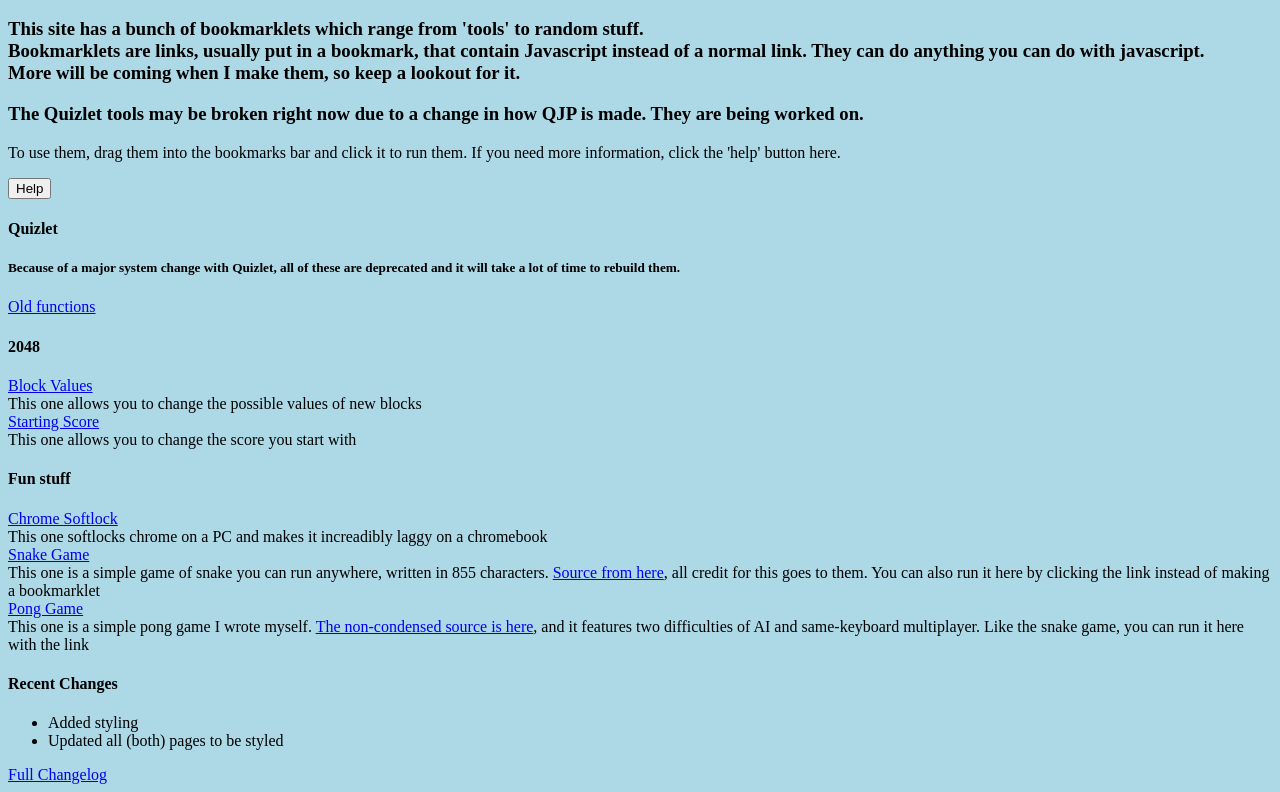
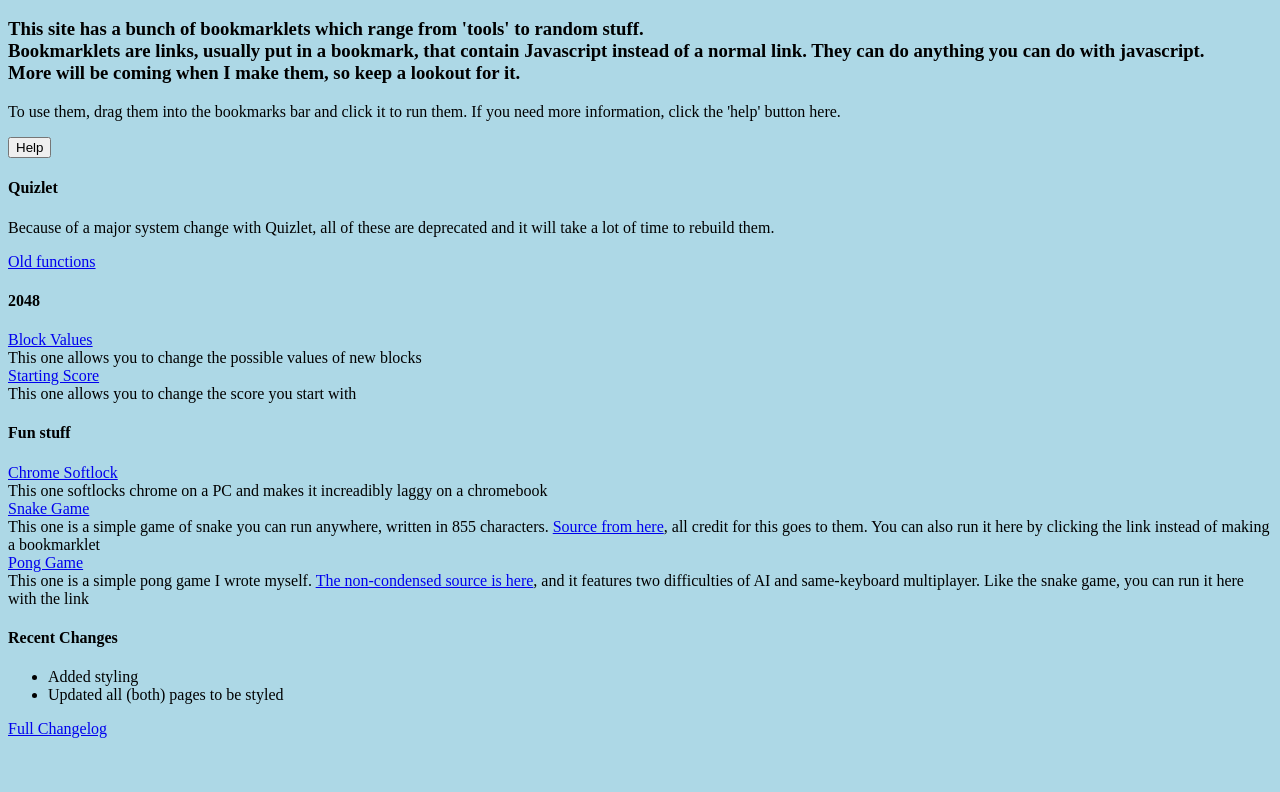
Before and after one commit to MechaFinch/Bookmarklet-Tools, a plain HTML site: page index.html in a window 1280 px wide. Shown: the part 48-840 px from the top of the page. After the commit the page ends 800 px from the top, so only its background shows below. Drawn offline with Linux system fonts and the light colour scheme.

Commit message:
Update index.html

```diff
--- a/index.html
+++ b/index.html
@@ -10,16 +10,13 @@
       Bookmarklets are links, usually put in a bookmark, that contain Javascript instead of a normal link. They can do anything you can do with javascript.<br>
       More will be coming when I make them, so keep a lookout for it.
     </h3>
-    <h3>
-      The Quizlet tools may be broken right now due to a change in how QJP is made. They are being worked on.
-    </h3>
     <p>
       To use them, drag them into the bookmarks bar and click it to run them. If you need more information, click the 'help' button here.
     </p>
     <button onClick="javascript:showHelp();">Help</button><br>
     <p id="help"></p>
     <h4>Quizlet</h4>
-      <h5>Because of a major system change with Quizlet, all of these are deprecated and it will take a lot of time to rebuild them.</h5>
+      <p>Because of a major system change with Quizlet, all of these are deprecated and it will take a lot of time to rebuild them.</p>
       <a href="quizlet.html">Old functions</a>
     <h4>2048</h4>
       <a href="javascript:(function(){var a = prompt(&quot;Enter the lower possible value for tiles&quot;, 2);var b = prompt(&quot;Enter the upper possible value for tiles&quot;, 4);GameManager.prototype.addRandomTile = function (){if(this.grid.cellsAvailable()){var value = Math.random() &lt; 0.9 ? a : b;var tile = new Tile(this.grid.randomAvailableCell(), value);this.grid.insertTile(tile);}};})()">Block Values</a><br>
```
